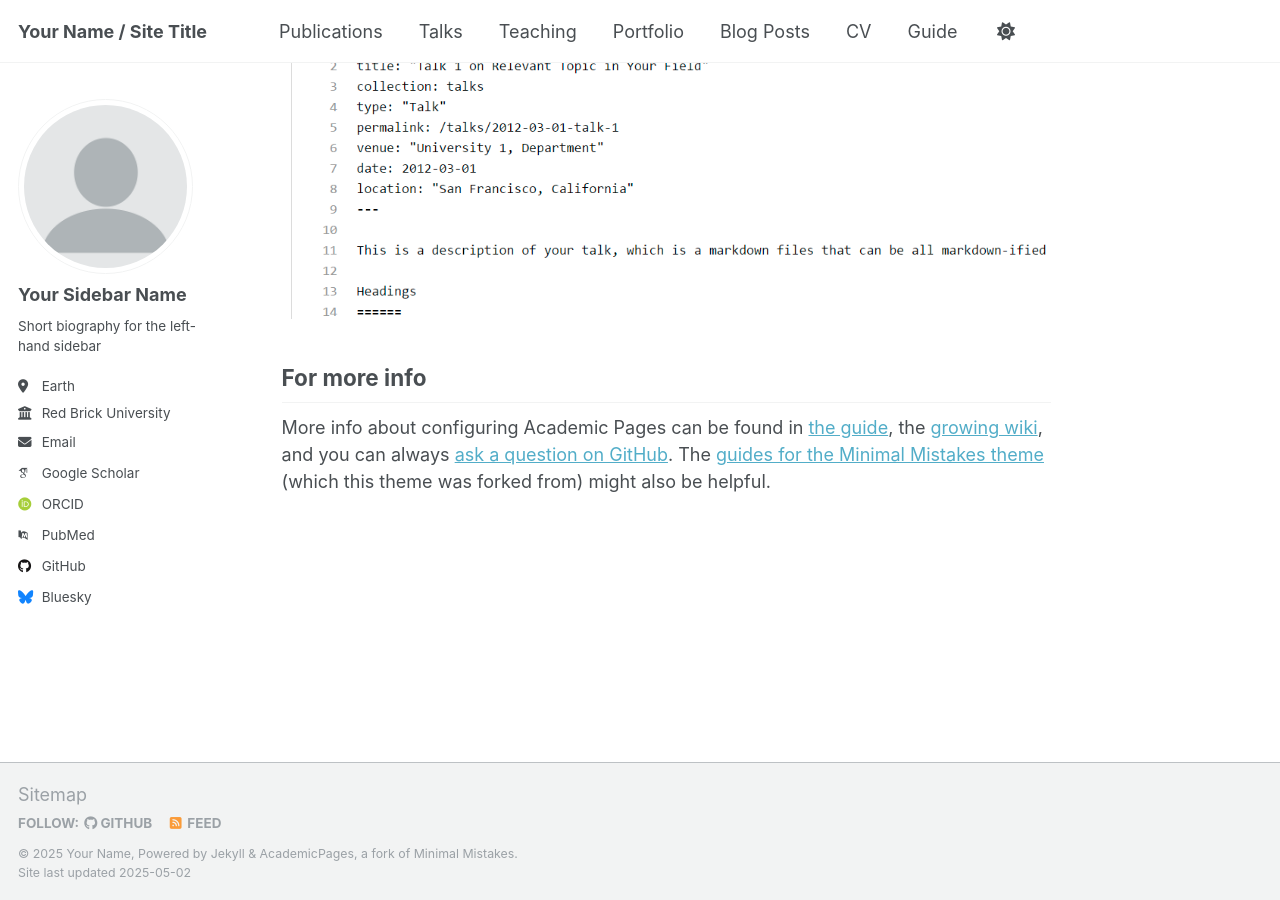
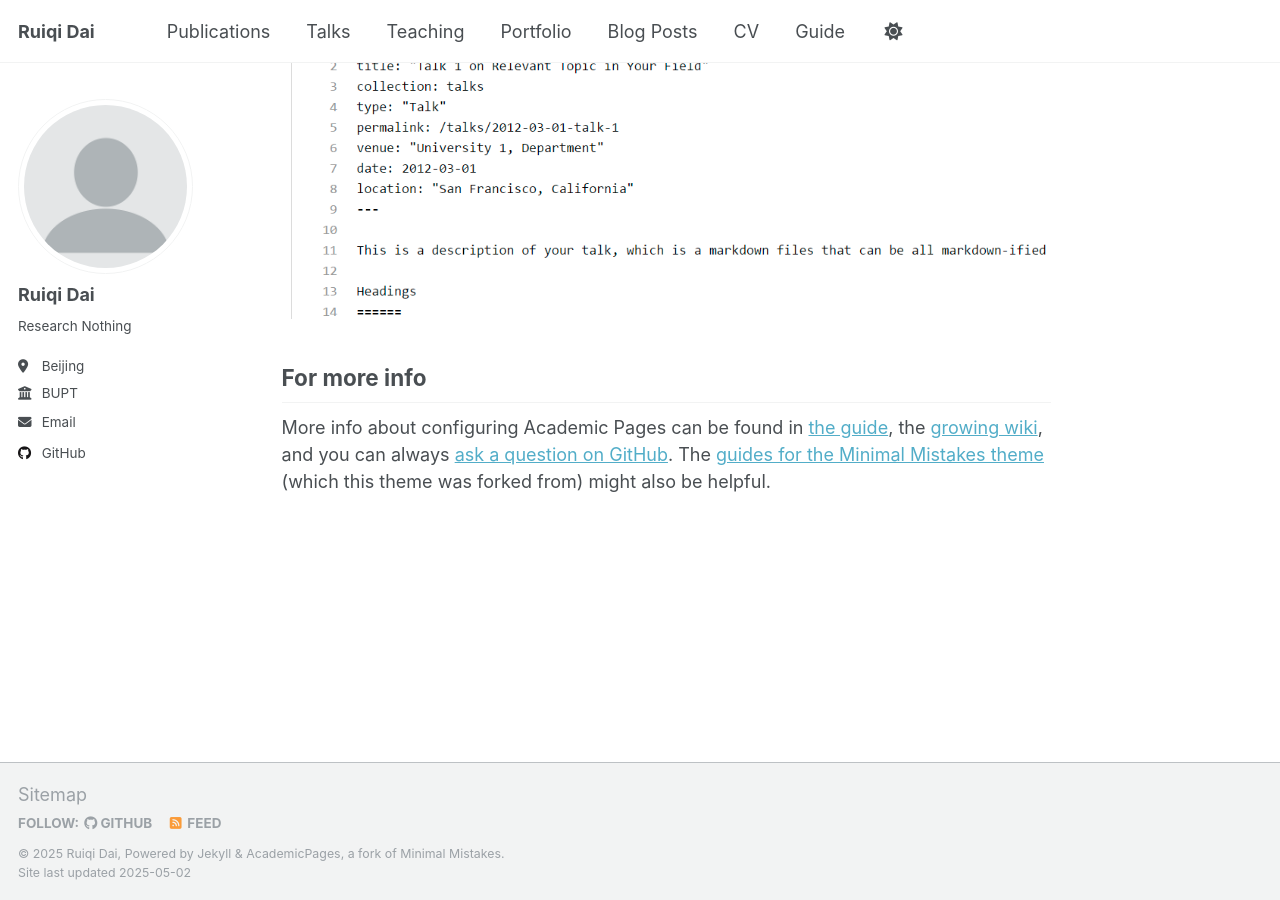
Before and after one commit to DySyncopeeeee/DySyncopeeeee.github.io, a Jekyll site: the page built from _pages/about.md, in a window 1280 px wide and 900 px high, scrolled down 2636 px. Built offline with Jekyll 4.4.1, drawn with Linux system fonts in a browser that asks for light colours; some web fonts are replaced.

Commit message:
_config.yml

```diff
--- a/_config.yml
+++ b/_config.yml
@@ -9,13 +9,13 @@
 # Basic Site Settings
 locale                   : "en-US"
 site_theme               : "default"
-title                    : "Your Name / Site Title"
+title                    : "Ruiqi Dai"
 title_separator          : "-"
-name                     : &name "Your Name"
-description              : &description "personal description"
-url                      : https://academicpages.github.io # the base hostname & protocol for your site e.g. "https://[your GitHub username].github.io" or if you already have some other page hosted on Github then use "https://[your GitHub username].github.io/[Your Repo Name]"
+name                     : &name "Ruiqi Dai"
+description              : &description "student in bupt"
+url                      : https://dairuiqi.github.io # the base hostname & protocol for your site e.g. "https://[your GitHub username].github.io" or if you already have some other page hosted on Github then use "https://[your GitHub username].github.io/[Your Repo Name]"
 baseurl                  : "" # the subpath of your site, e.g. "/blog"
-repository               : "academicpages/academicpages.github.io"
+repository               : "dairuiqi.github.io"
 
 # Site Author - The following control what appear as part of the author content on the side bar.
 #               If a field is blank the icon and link will not appear, otherwise it will be shown.
@@ -23,22 +23,22 @@ repository               : "academicpages/academicpages.github.io"
 author:
   # Biographic information
   avatar           : "profile.png"
-  name             : "Your Sidebar Name"
+  name             : "Ruiqi Dai"
   pronouns         : # example: "she/her"
-  bio              : "Short biography for the left-hand sidebar"
-  location         : "Earth"
-  employer         : "Red Brick University"
+  bio              : "Research Nothing"
+  location         : "Beijing"
+  employer         : "BUPT"
   uri              : # URL
-  email            : "none@example.org"
+  email            : "348351928@qq.com"
 
   # Academic websites
   academia         : # URL
   arxiv            : # URL - Update with the correct link to your profile
-  googlescholar    : "https://scholar.google.com/citations?user=PS_CX0AAAAAJ"
+  googlescholar    : # URL
   impactstory      : # URL
-  orcid            : "http://orcid.org/yourorcidurl"
+  orcid            : # URL
   semantic         : # URL
-  pubmed           : "https://www.ncbi.nlm.nih.gov/pubmed/?term=john+snow"
+  pubmed           : # URL
   researchgate     : # URL
   scopus           : # URL
 
@@ -46,12 +46,12 @@ author:
   bitbucket        : # Username - Update with your username on the site
   codepen          : # Username
   dribbble         : # Username
-  github           : "academicpages"
+  github           : "dairuiqi"
   kaggle           : # Username
   stackoverflow    : # User number or user number and name (i.e., use "1" or "1/jeff-atwood")
 
   # Social media
-  bluesky          : "bsky.app" # Replace this with you Bluesky username
+  bluesky          : # Username
   facebook         : # Username
   flickr           : # Username
   foursquare       : # Username
```
